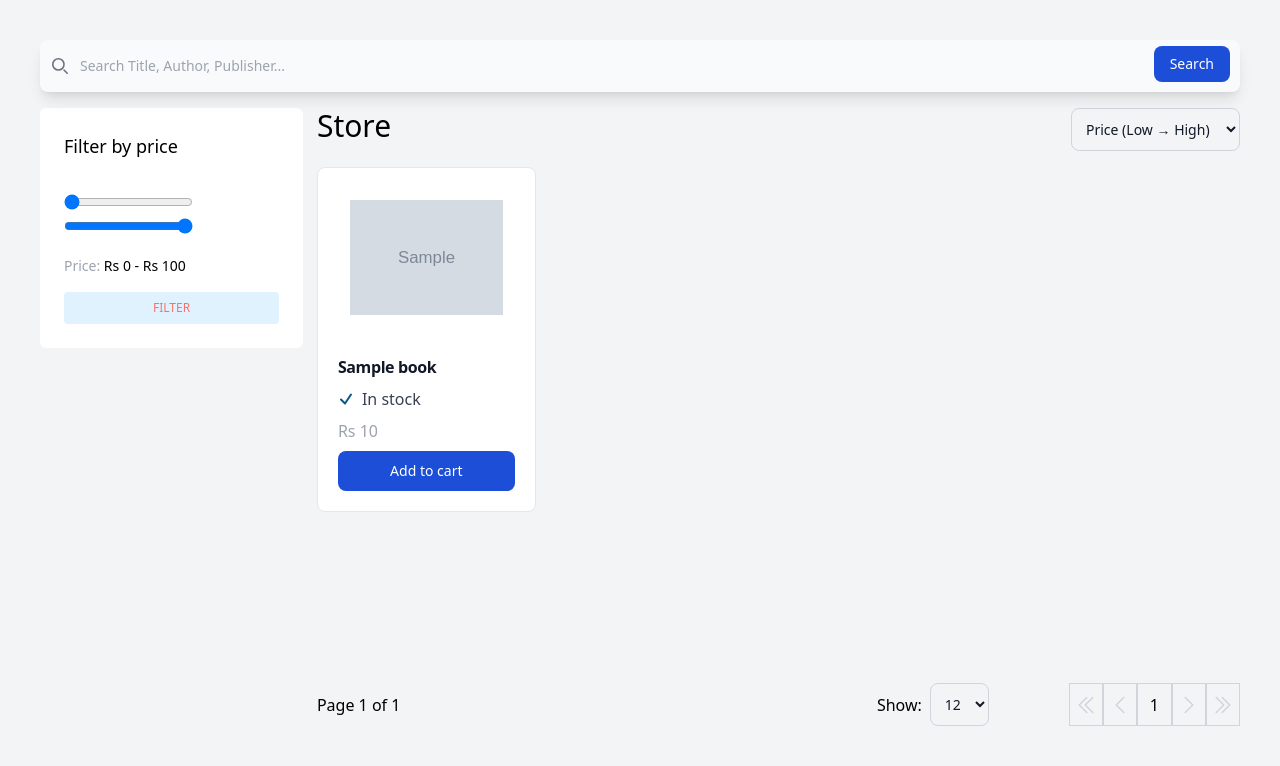
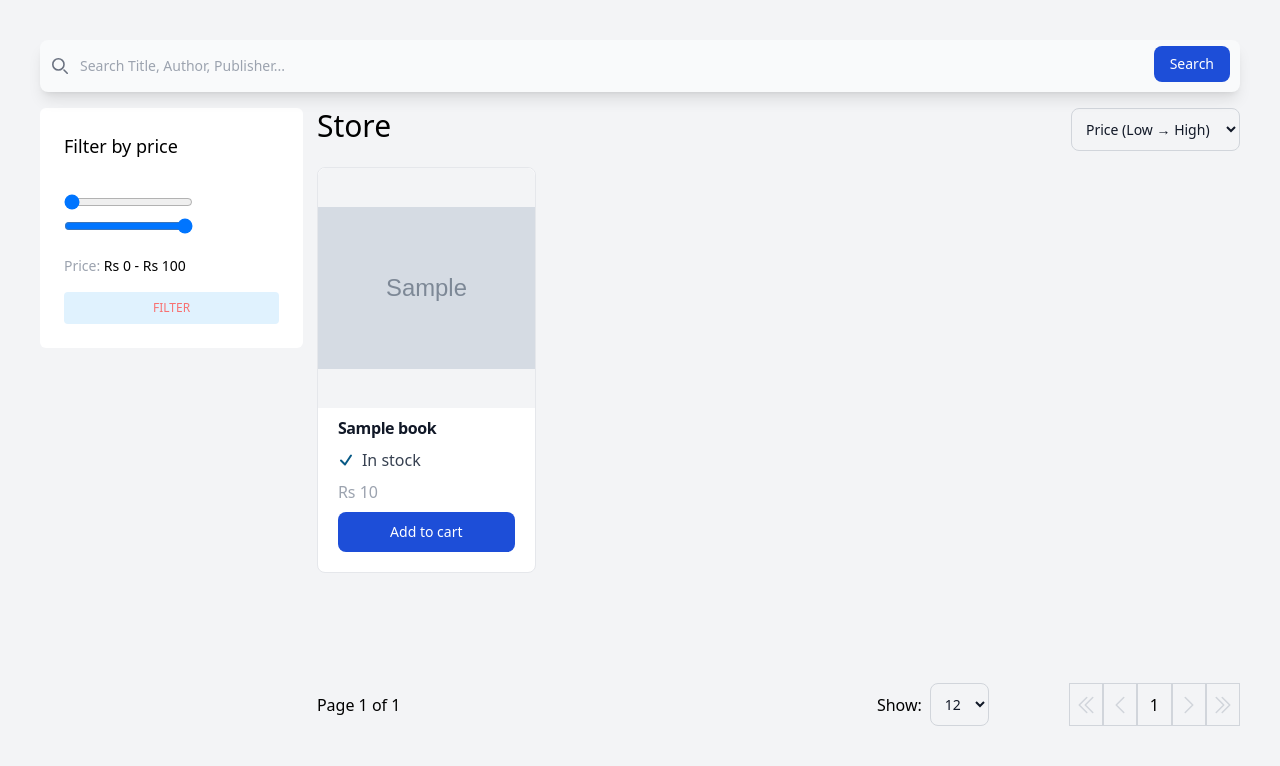
Before and after one commit to AyushThapaChhetri/BookStore_Django, a Django app: page /books/bookstore in a window 1280 px wide. Shown: the part 64-830 px from the top of the page. Run offline with Django 5.2, Linux system fonts and the light colour scheme; a user stored in the database is signed in; tables that the repository leaves empty hold one stand-in row (values such as "Sample post"); grey boxes marked "Sample" are stand-in pictures; parts of the project's set-up code (start-up, migrations or seed data) failed here and were passed over; some libraries are stand-ins or nearby versions.

Commit message:
changes made to images size

```diff
--- a/src/books/views.py
+++ b/src/books/views.py
@@ -512,9 +512,9 @@ class BookStore(View):
         # min_price_value = floor(price_aggregate['min_price']) if price_aggregate['min_price'] else 0
         # max_price_value = ceil(price_aggregate['max_price'] / 100) * 100 if price_aggregate['max_price'] else 10000
 
-        print("min and max from view:", min_price_value, max_price_value)
+        # print("min and max from view:", min_price_value, max_price_value)
 
-        print("db max:", db_max)
+        # print("db max:", db_max)
         if request.headers.get("x-requested-with") == "XMLHttpRequest":
             print("hello from headers")
             cards_html = render_to_string("books/components/book_cards.html", {'paginated_books': paginated_books, })
--- a/templates/books/components/cards.html
+++ b/templates/books/components/cards.html
@@ -1,7 +1,7 @@
 {% load static %}
 <div class="relative
 {# max-w-sm #}
- min-h-[650px] sm:min-h-[600px] md:min-h-[300px] lg:min-h-[400px]">
+ min-h-[400px] sm:min-h-[400px] md:min-h-[300px] lg:min-h-[400px]">
     <div class="relative group">
         <!-- Your original card becomes the inner element -->
         <div
@@ -28,18 +28,20 @@
             {#    <a href="#">#}
             {#        <img class="p-8 rounded-t-lg" src="{{ book.cover.url }}" alt="{{ book.title }}"/>#}
             {#    </a>#}
+            <div class="w-full h-60  rounded-t-lg  overflow-hidden bg-gray-100 flex items-center justify-center">
                 {% if book.cover_image %}
-                <img class="p-8 rounded-t-lg"
+                    <img class="max-h-full max-w-full object-contain"
                          src="{{ book.cover_image.url }}"
                          alt="{{ book.title }}"
                     />
                 {% else %}
                     <!-- Optional placeholder image -->
-                <img class="p-8 rounded-t-lg"
+                    <img class="max-h-full max-w-full object-contain"
                          src="{% static 'images/no_book_cover.png' %}"
                          alt="No cover available"
                     />
                 {% endif %}
+            </div>
             <div class="flex flex-col grow gap-2 px-5 pb-5">
                 <a href="#">
                     <h5 class="font-lexend text-md font-semibold line-clamp-1 group-hover:line-clamp-2 transition-all duration-300 tracking-tight text-gray-900 ">{{ book.title }}</h5>
```
Lines whose indentation alone changed are shown as unchanged.
